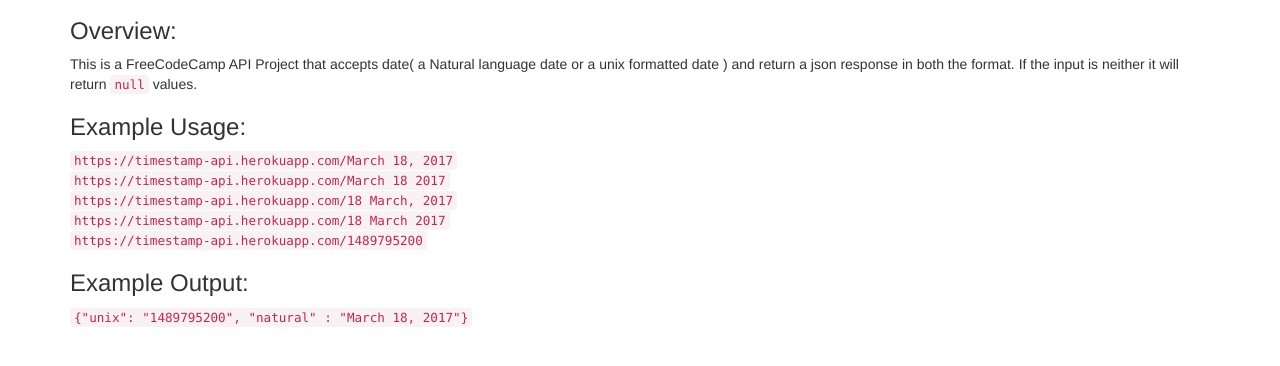
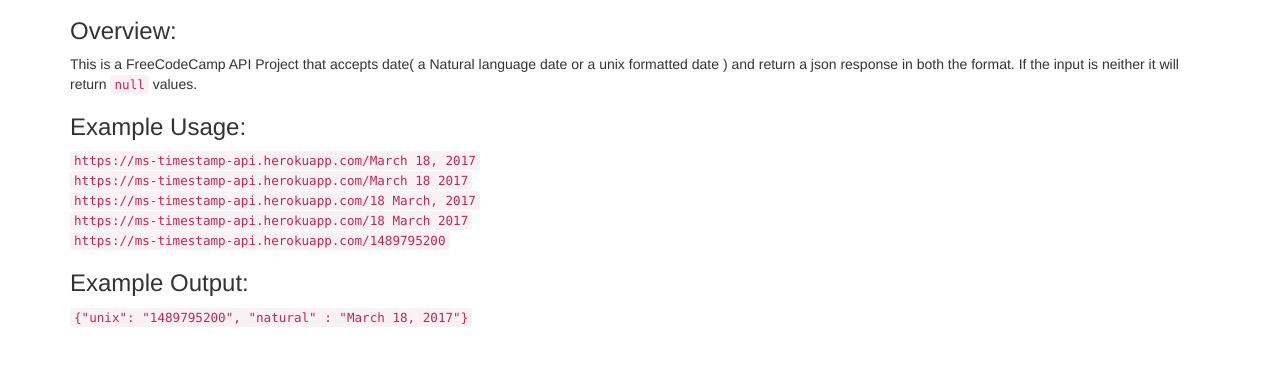
Before and after one commit to jay-thakur/timestamp-api, a website: page views/index.html in a window 1280 px wide. Shown: the part 102-468 px from the top of the page. Drawn offline with nearby package versions, Linux system fonts and the light colour scheme.

Commit message:
heroku changes

```diff
--- a/server.js
+++ b/server.js
@@ -32,6 +32,6 @@
     }
 });
 
-app.listen(8080, function () {
+app.listen(process.env.PORT || 8080, function () {
   console.log('timestamp app listening on port 8080!');
 });
--- a/views/index.html
+++ b/views/index.html
@@ -17,11 +17,11 @@
                 and return a json response in both the format. If the input is neither it will return <code>null</code> values.
             </p>
             <h3>Example Usage:</h3>
-            <code>https://timestamp-api.herokuapp.com/March 18, 2017</code> <br>
-            <code>https://timestamp-api.herokuapp.com/March 18 2017</code> <br>
-            <code>https://timestamp-api.herokuapp.com/18 March, 2017</code> <br>
-            <code>https://timestamp-api.herokuapp.com/18 March 2017</code> <br>
-            <code>https://timestamp-api.herokuapp.com/1489795200</code>
+            <code>https://ms-timestamp-api.herokuapp.com/March 18, 2017</code> <br>
+            <code>https://ms-timestamp-api.herokuapp.com/March 18 2017</code> <br>
+            <code>https://ms-timestamp-api.herokuapp.com/18 March, 2017</code> <br>
+            <code>https://ms-timestamp-api.herokuapp.com/18 March 2017</code> <br>
+            <code>https://ms-timestamp-api.herokuapp.com/1489795200</code>
             <h3>Example Output:</h3>
             <code>{"unix": "1489795200", "natural" : "March 18, 2017"}</code>
         </div>
```
